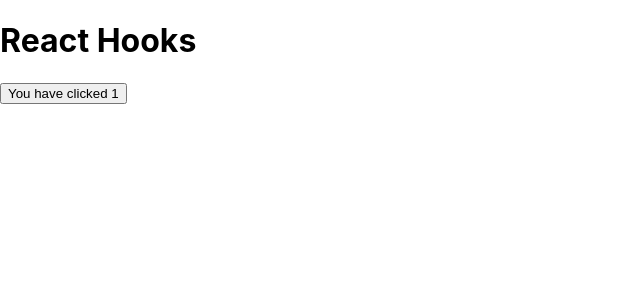
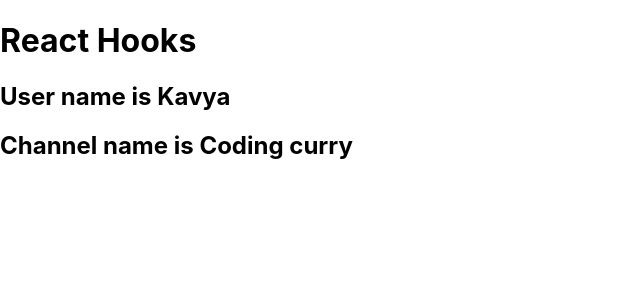
Before and after one commit to kavita01sharma/Hooks, a React (Create React App) app: page / in a window 1280 px wide. Shown: the top 300 px of the page, without its empty margins (0-640 px from the left). Built offline with nearby package versions, Linux system fonts and the light colour scheme.

Commit message:
context2

```diff
--- a/src/App.js
+++ b/src/App.js
@@ -1,11 +1,21 @@
+import React from 'react'
 import './App.css';
-import Pracone from './Pracone';
+import CompoA from './CompoA';
+// import Pracone from './Pracone';
 
+export let usercontext = React.createContext();
+export let userchannel = React.createContext();
 function App() {
+
   return (
     <>
     <h1>React Hooks</h1>
-    <Pracone/>
+    {/* <Pracone/> */}
+    <usercontext.Provider value="Kavya">
+      <userchannel.Provider value="Coding curry">
+        <CompoA/>
+      </userchannel.Provider>
+    </usercontext.Provider>
     </>
   );
 }
--- /dev/null
+++ b/src/CompoA.js
@@ -0,0 +1,11 @@
+import React from 'react';
+import CompoB from './CompoB';
+
+const CompoA=()=>{
+    return (
+        <>
+            <CompoB/>
+        </>
+    )
+}
+export default CompoA;
--- /dev/null
+++ b/src/CompoB.js
@@ -0,0 +1,11 @@
+import React from 'react';
+import CompoC from './CompoC';
+
+const CompoB=()=>{
+    return (
+        <>
+        <CompoC/>
+        </>
+    )
+}
+export default CompoB;
--- /dev/null
+++ b/src/CompoC.js
@@ -0,0 +1,32 @@
+import React from 'react';
+import {userchannel, usercontext} from './App';
+
+const CompoC=()=>{
+    return (
+        <>
+            <usercontext.Consumer>
+                {
+                    uname =>{
+                        return (
+                            <userchannel.Consumer>
+                                {
+                                    channel =>{
+                                        return(
+                                            <>
+                                            <h2>User name is {uname}</h2>
+                                            <h2>Channel name is {channel}</h2>
+                                            </>
+                                        )
+
+                                    }
+                                }
+                            </userchannel.Consumer>
+                        )
+                    }
+                }
+            </usercontext.Consumer>
+
+        </>
+    )
+}
+export default CompoC;
```
